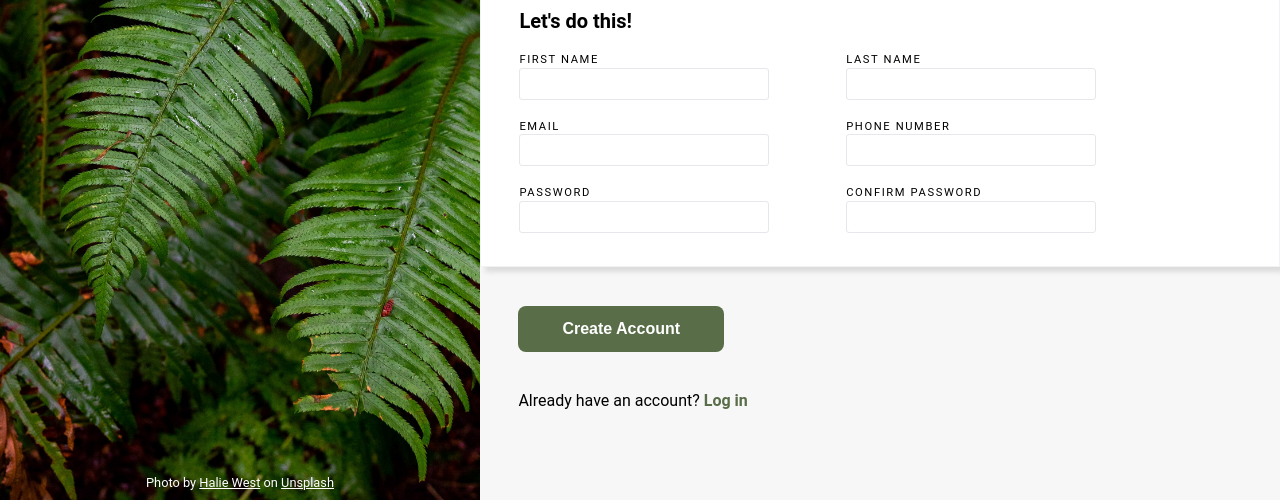
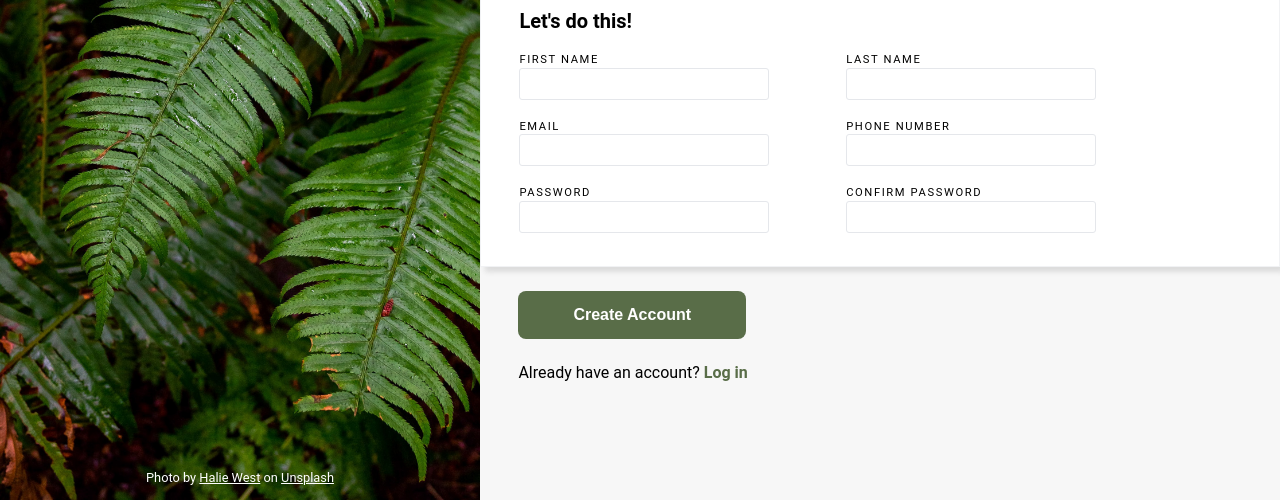
Before and after one commit to olga-007/sign-up-page, a plain HTML site: page index.html in a window 1280 px wide. Shown: the part 300-800 px from the top of the page. Drawn offline with Linux system fonts and the light colour scheme.

Commit message:
Adjust "Create Account" button

```diff
--- a/index.html
+++ b/index.html
@@ -52,7 +52,7 @@
                     </div>
                 </div>
             </div>
-            <div class="block">
+            <div class="button-box block">
                 <button type=submit>Create Account</button>
             </div>
         </form>
--- a/styles.css
+++ b/styles.css
@@ -59,7 +59,7 @@ img.cover {
     position: fixed;
     bottom: min(0px, 100vh - 250px);
     z-index: 1;
-    margin: 10px;
+    margin: 15px;
     font-size: 0.8rem;
 }
 
@@ -140,16 +140,18 @@ input {
     border-radius: 3px;
 }
 
+.button-box {
+    margin: max(20px, 3vh) 0;
+}
+
 button {
-    /* TODO: add shadow */
     font-size: 1rem;
     font-weight: bold;
-    margin: max(15px, 1vh) 0;
     color: white;
     background-color: #596D48;
     border: none;
     border-radius: 8px;
-    padding: 14px 44px
+    padding: 15px 55px
 }
 
 a.login {
```
